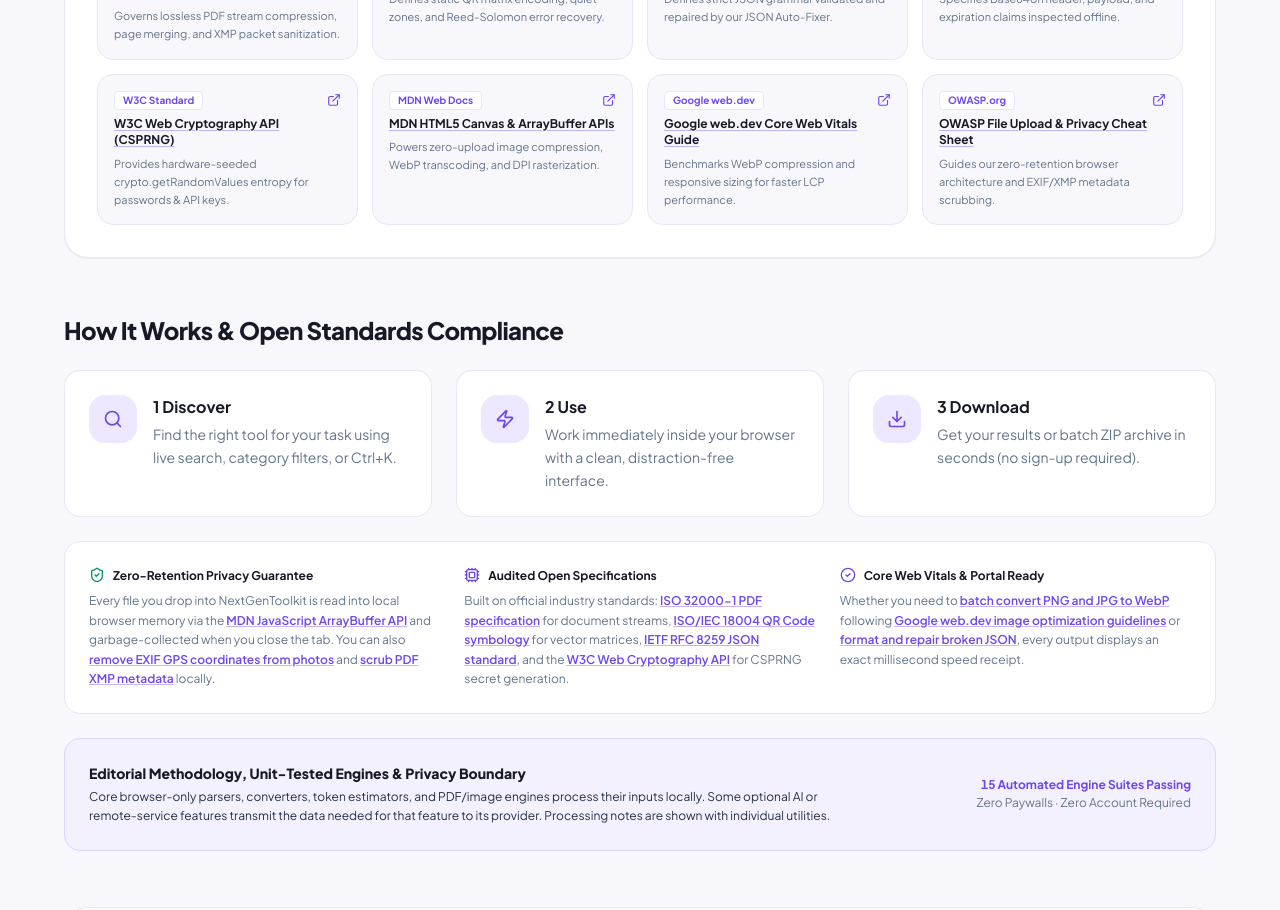
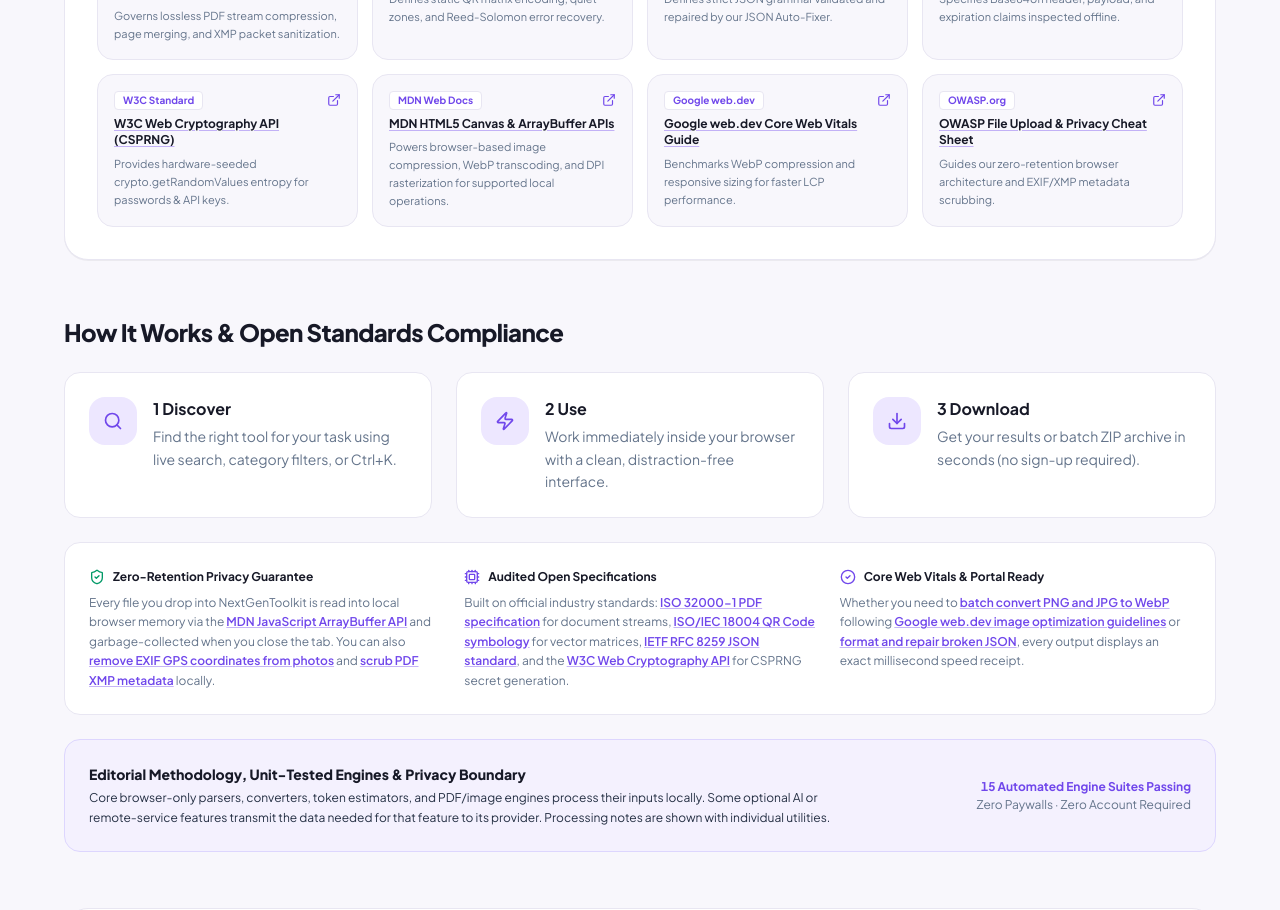
Before and after one commit to michaelcarter7861-sudo/Next-Gen-Toolkit, a React (Vite) app: page / in a window 1280 px wide. Shown: the part 4700-5610 px from the top of the page. Built offline with nearby package versions, Linux system fonts and the light colour scheme; no server answers.

Commit message:
fix: remove absolute image upload statement

```diff
--- a/src/App.tsx
+++ b/src/App.tsx
@@ -1458,7 +1458,7 @@ export default function App() {
                         anchor: 'MDN HTML5 Canvas & ArrayBuffer APIs',
                         url: 'https://developer.mozilla.org/en-US/docs/Web/API/Canvas_API',
                         org: 'MDN Web Docs',
-                        desc: 'Powers zero-upload image compression, WebP transcoding, and DPI rasterization.',
+                        desc: 'Powers browser-based image compression, WebP transcoding, and DPI rasterization for supported local operations.',
                       },
                       {
                         anchor: 'Google web.dev Core Web Vitals Guide',
```
